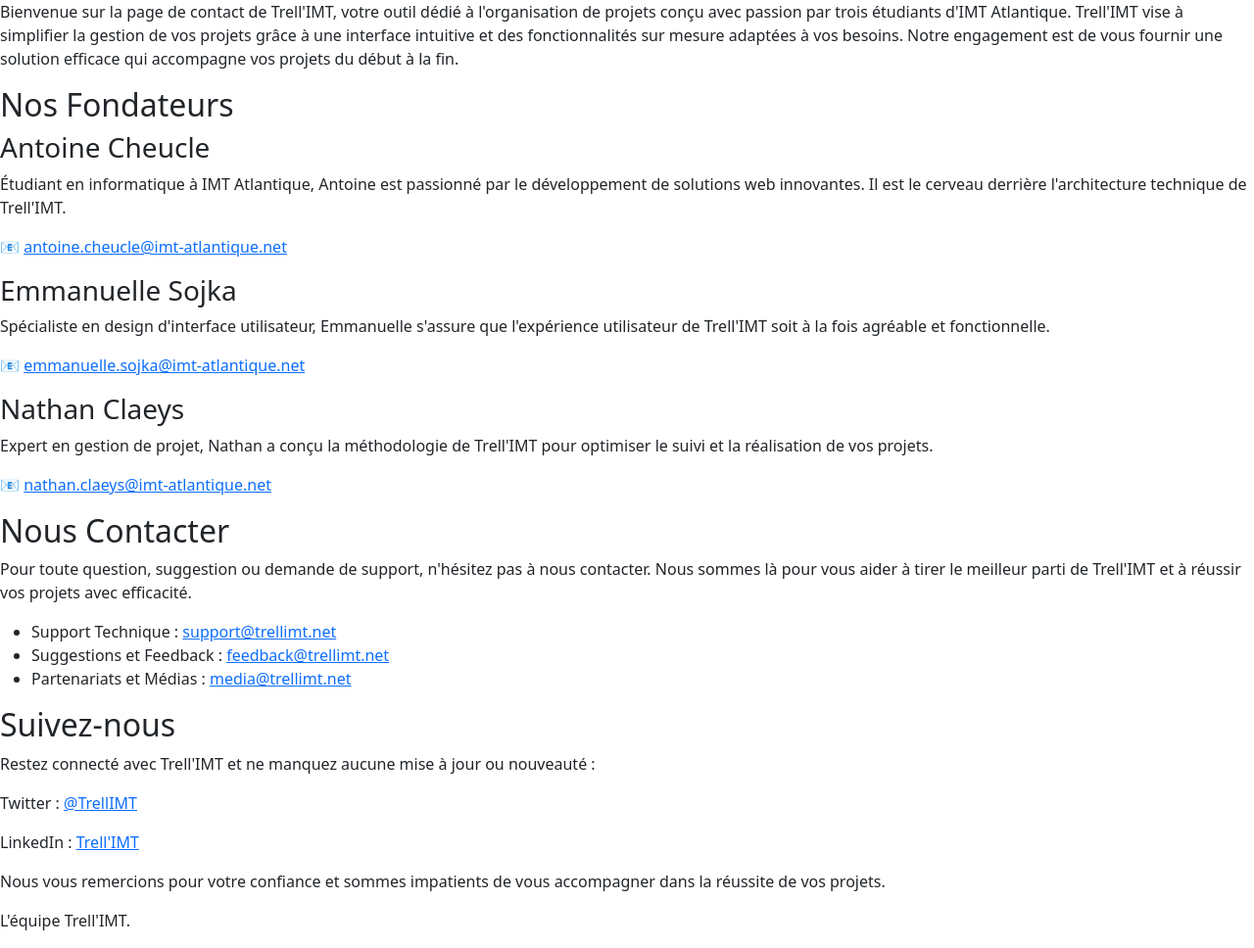
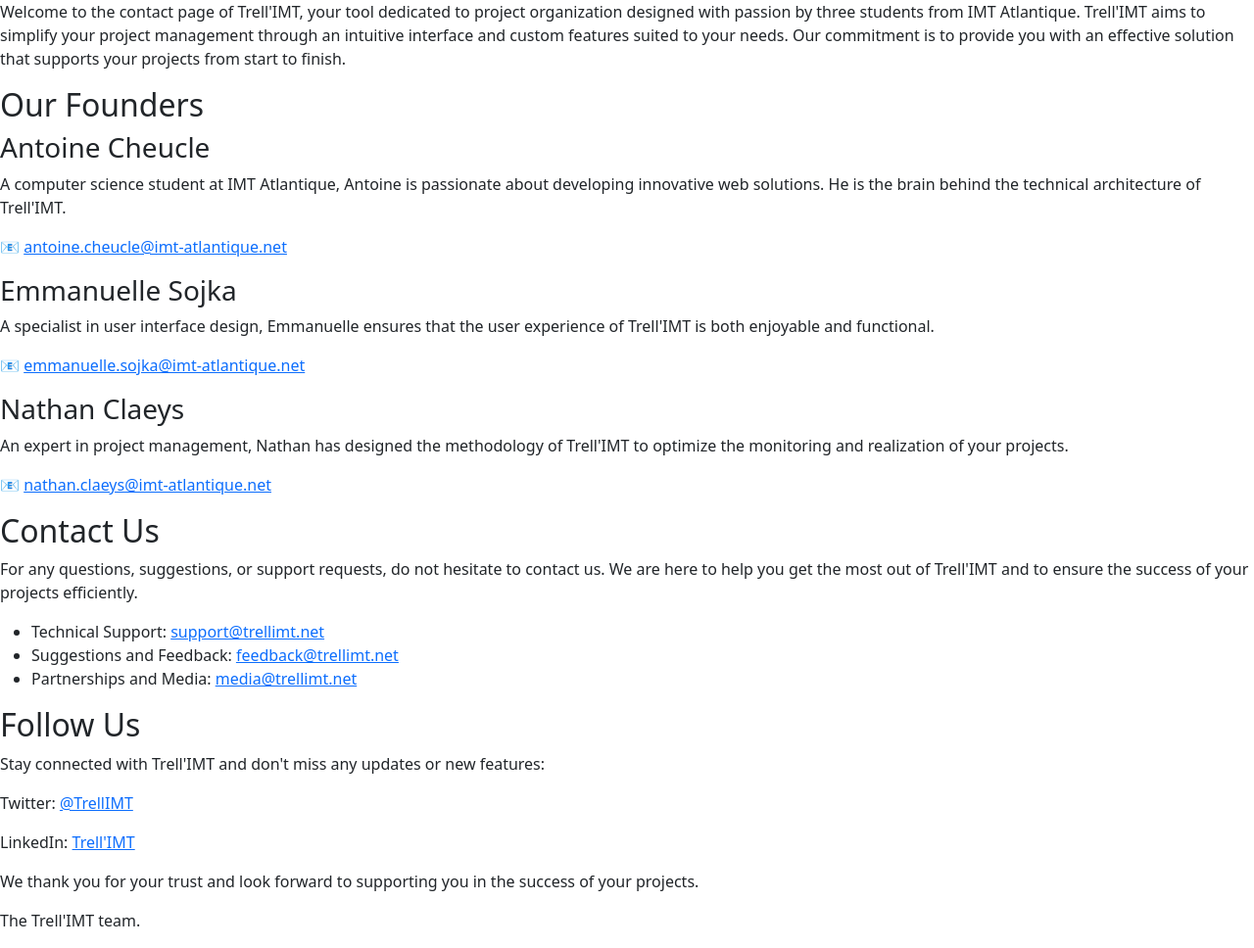
Before and after one commit to antoinech2/Trell-IMT, a Flask app: page /contact in a window 1280 px wide. Shown: the part 38-1006 px from the top of the page at 98% size. Run offline with Flask 3, Linux system fonts and the light colour scheme.

Commit message:
Update the contact page to have it in english

```diff
--- a/templates/contact.html.jinja2
+++ b/templates/contact.html.jinja2
@@ -1,53 +1,53 @@
 {% include 'components/header.html.jinja2' %}
 <section>
-    <p>Bienvenue sur la page de contact de Trell'IMT, votre outil dédié à l'organisation de projets conçu avec passion
-        par trois étudiants d'IMT Atlantique. Trell'IMT vise à simplifier la gestion de vos projets grâce à une
-        interface intuitive et des fonctionnalités sur mesure adaptées à vos besoins. Notre engagement est de vous
-        fournir une solution efficace qui accompagne vos projets du début à la fin.</p>
+    <p>Welcome to the contact page of Trell'IMT, your tool dedicated to project organization designed with passion
+        by three students from IMT Atlantique. Trell'IMT aims to simplify your project management through an
+        intuitive interface and custom features suited to your needs. Our commitment is to provide you with an
+        effective solution that supports your projects from start to finish.</p>
 </section>
 
 <section>
-    <h2>Nos Fondateurs</h2>
+    <h2>Our Founders</h2>
     <div>
         <h3>Antoine Cheucle</h3>
-        <p>Étudiant en informatique à IMT Atlantique, Antoine est passionné par le développement de solutions web
-            innovantes. Il est le cerveau derrière l'architecture technique de Trell'IMT.</p>
+        <p>A computer science student at IMT Atlantique, Antoine is passionate about developing innovative web solutions.
+            He is the brain behind the technical architecture of Trell'IMT.</p>
         <p>📧 <a href="mailto:antoine.cheucle@imt-atlantique.net">antoine.cheucle@imt-atlantique.net</a></p>
     </div>
     <div>
         <h3>Emmanuelle Sojka</h3>
-        <p>Spécialiste en design d'interface utilisateur, Emmanuelle s'assure que l'expérience utilisateur de Trell'IMT
-            soit à la fois agréable et fonctionnelle.</p>
+        <p>A specialist in user interface design, Emmanuelle ensures that the user experience of Trell'IMT
+            is both enjoyable and functional.</p>
         <p>📧 <a href="mailto:emmanuelle.sojka@imt-atlantique.net">emmanuelle.sojka@imt-atlantique.net</a></p>
     </div>
     <div>
         <h3>Nathan Claeys</h3>
-        <p>Expert en gestion de projet, Nathan a conçu la méthodologie de Trell'IMT pour optimiser le suivi et la
-            réalisation de vos projets.</p>
+        <p>An expert in project management, Nathan has designed the methodology of Trell'IMT to optimize the monitoring and
+            realization of your projects.</p>
         <p>📧 <a href="mailto:nathan.claeys@imt-atlantique.net">nathan.claeys@imt-atlantique.net</a></p>
     </div>
 </section>
 
 <section>
-    <h2>Nous Contacter</h2>
-    <p>Pour toute question, suggestion ou demande de support, n'hésitez pas à nous contacter. Nous sommes là pour vous
-        aider à tirer le meilleur parti de Trell'IMT et à réussir vos projets avec efficacité.</p>
+    <h2>Contact Us</h2>
+    <p>For any questions, suggestions, or support requests, do not hesitate to contact us. We are here to help you
+        get the most out of Trell'IMT and to ensure the success of your projects efficiently.</p>
     <ul>
-        <li>Support Technique : <a href="mailto:support@trellimt.net">support@trellimt.net</a></li>
-        <li>Suggestions et Feedback : <a href="mailto:feedback@trellimt.net">feedback@trellimt.net</a></li>
-        <li>Partenariats et Médias : <a href="mailto:media@trellimt.net">media@trellimt.net</a></li>
+        <li>Technical Support: <a href="mailto:support@trellimt.net">support@trellimt.net</a></li>
+        <li>Suggestions and Feedback: <a href="mailto:feedback@trellimt.net">feedback@trellimt.net</a></li>
+        <li>Partnerships and Media: <a href="mailto:media@trellimt.net">media@trellimt.net</a></li>
     </ul>
 </section>
 
 <section>
-    <h2>Suivez-nous</h2>
-    <p>Restez connecté avec Trell'IMT et ne manquez aucune mise à jour ou nouveauté :</p>
-    <p>Twitter : <a href="https://twitter.com/TrellIMT">@TrellIMT</a></p>
-    <p>LinkedIn : <a href="https://www.linkedin.com/company/trellimt">Trell'IMT</a></p>
+    <h2>Follow Us</h2>
+    <p>Stay connected with Trell'IMT and don't miss any updates or new features:</p>
+    <p>Twitter: <a href="https://twitter.com/TrellIMT">@TrellIMT</a></p>
+    <p>LinkedIn: <a href="https://www.linkedin.com/company/trellimt">Trell'IMT</a></p>
 </section>
 
 <footer>
-    <p>Nous vous remercions pour votre confiance et sommes impatients de vous accompagner dans la réussite de vos
-        projets.</p>
-    <p>L'équipe Trell'IMT.</p>
+    <p>We thank you for your trust and look forward to supporting you in the success of your
+        projects.</p>
+    <p>The Trell'IMT team.</p>
 </footer>
```
